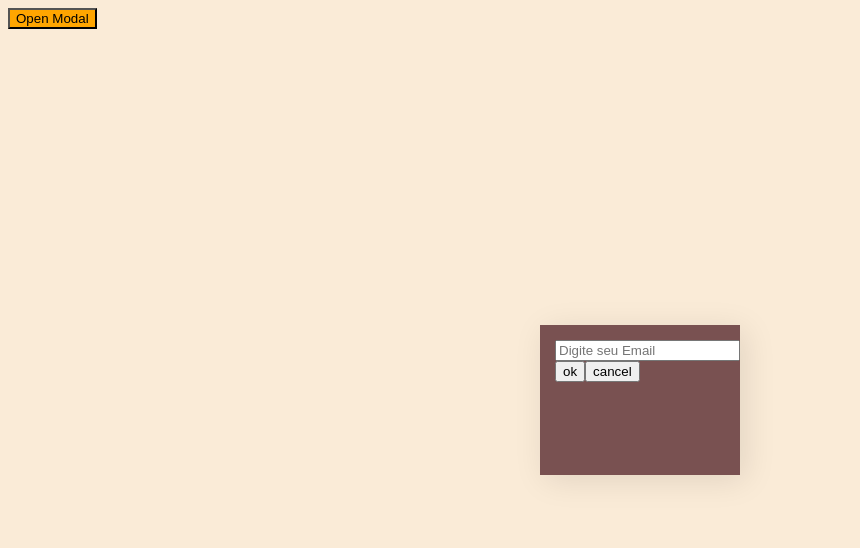
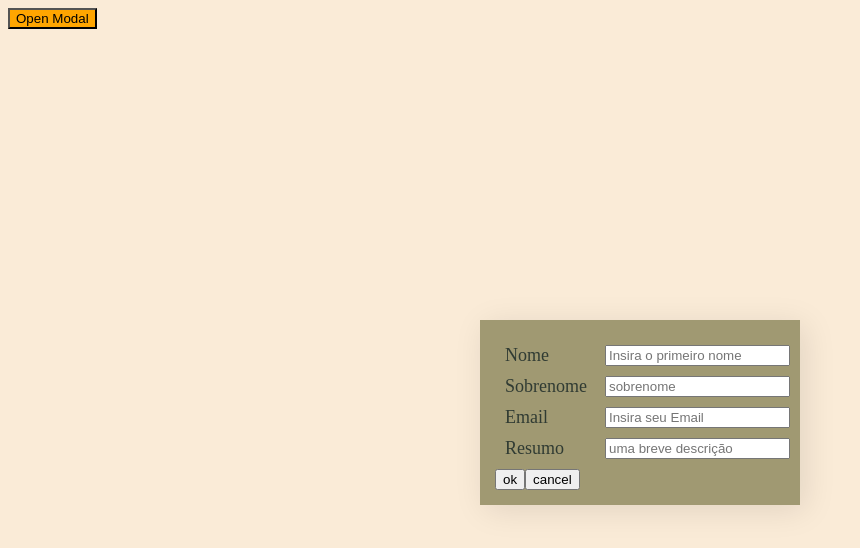
Before and after one commit to DouglasHLima/Exercises-SantanderCoders-letsCode, a plain HTML site: page modal/index.html in a window 1280 px wide. Both pictures are taken after a click on the button "Open Modal". Shown: the whole page, without its empty margins (0-860 px from the left). Drawn offline with Linux system fonts and the light colour scheme.

Commit message:
update to dinamic modal based on input objects

```diff
--- a/modal/create-modal.js
+++ b/modal/create-modal.js
@@ -1,14 +1,9 @@
 const createModal = (function() {
 
-
+    const _IS_OPEN_CLASS = '--is-open'
 
     const _modal = document.querySelector('.modal')
     const _modalForm = document.createElement('form')
-
-    const _inputModalForm = document.createElement('input')
-    _inputModalForm.setAttribute('type','email')
-    _inputModalForm.required = true
-    _inputModalForm.placeholder = 'Digite seu Email'
 
     const _btnCancel = document.createElement('button')
     _btnCancel.setAttribute('type','button')
@@ -18,18 +13,39 @@ const createModal = (function() {
     _submitButton.setAttribute('type','submit')
     _submitButton.textContent = 'ok'
 
-    _modalForm.appendChild(_inputModalForm)
-    _modalForm.appendChild(_submitButton)
-    _modalForm.appendChild(_btnCancel)
-    _modal.appendChild(_modalForm)
+    const _createElement = (objOfElement) => {
+        const div = document.createElement('div')
+        const label = document.createElement('label')
+        label.textContent = objOfElement.labelName
+        const input = document.createElement(objOfElement.element)
+        input.setAttribute('type',objOfElement.type)
+        input.setAttribute('name',objOfElement.type)
+        input.placeholder = objOfElement.placeholder
+        input.required = objOfElement.required
+        div.appendChild(label)
+        div.appendChild(input)
 
-    const _IS_OPEN_CLASS = '--is-open'
+        return div
+    }
 
-    const open = (config) => {
+    const _makeForm = (settings) => {
+        settings.map(_createElement).forEach( field => {
+            _modalForm.appendChild(field)
+        })
+        _modalForm.appendChild(_submitButton)
+        _modalForm.appendChild(_btnCancel)
+        _modal.appendChild(_modalForm)
+    }
+
+    const open = (settings,callbackfn) => {
+        _clearForm()
         _modal.classList.add(_IS_OPEN_CLASS)
-        _setButtons(config.sucess,config.faiokl)
+        _makeForm(settings)
+        _setButtons(callbackfn.sucess,callbackfn.fail)
     }
+
     const _setButtons = (successFn,cancelFn) => {
+
         _modalForm.onsubmit = (event) => {
             _executeFn(successFn)
             _defaultFormActions()
@@ -40,14 +56,22 @@ const createModal = (function() {
             _defaultFormActions()
         }
     }
+
     const _executeFn = (callbackfn) => {
-        if(callbackfn) callbackfn(_inputModalForm.value)
+        if(callbackfn) callbackfn([..._modalForm.querySelectorAll('input')]
+            .map( input => ({
+                key : input.name,
+                value : input.value
+            }))
+        )
     }
+
+
+    const _clearForm =() => _modalForm.textContent = ''
 
     const _defaultFormActions = () =>{
         _resetModalForm()
         _close()
-
     }
 
     const _close = () => _modal.classList.remove(_IS_OPEN_CLASS)
--- a/modal/index.html
+++ b/modal/index.html
@@ -5,36 +5,7 @@
     <meta http-equiv="X-UA-Compatible" content="IE=edge">
     <meta name="viewport" content="width=device-width, initial-scale=1.0">
     <title>Modal</title>
-    <style>
-        body {
-            background-color: antiquewhite;
-        }
-        .btnOpenModal{
-            background-color: orange;
-        }
-
-        .modal {
-      background: #795151;
-      box-shadow: 5px 5px 30px rgb(0 0 0 / 10%);
-      box-sizing: border-box;
-      width: 200px;
-      height: 150px;
-      opacity: 1;
-      padding: 15px;
-      position: fixed;
-      transition: .15s all ease;
-      top: calc(50% - 75px);
-      left: calc(50% - 100px);
-    }
-     .modal:not(.--is-open) {
-      opacity: 0;
-      pointer-events: none;
-      transform: scale(.6);
-    }
-
-
-
-    </style>
+    <link rel="stylesheet" href="main.css">
 </head>
 <body>
     <button name="open-modal" class="btnOpenModal">Open Modal</button>
--- a/modal/initializer.js
+++ b/modal/initializer.js
@@ -1,8 +1,15 @@
 const btnOpenModel = document.querySelector('.btnOpenModal')
 
-const settings = {
-    sucess: email => {console.log('enviando o e-mail: ',email)},
+const settings = [
+    {labelName:'Nome', element: 'input', type:'name', placeholder: 'Insira o primeiro nome', required: true},
+    {labelName:'Sobrenome', element: 'input', type:'lastname', placeholder: 'sobrenome', required: false},
+    {labelName:'Email', element: 'input', type:'email', placeholder:'Insira seu Email', required: true},
+    {labelName:'Resumo', element: 'input', type:'textarea', placeholder:'uma breve descrição', required: false}
+]
+
+const callbackfn = {
+    sucess: value => {console.log('enviando os dados: ',value)},
     fail: () => console.log('cliente cancelou')
 }
 
-btnOpenModel.onclick = function() {createModal.open(settings)}
+btnOpenModel.onclick = () => createModal.open(settings,callbackfn)
--- /dev/null
+++ b/modal/main.css
@@ -0,0 +1,42 @@
+body {
+    background-color: antiquewhite;
+}
+.btnOpenModal{
+    background-color: orange;
+}
+
+.modal {
+
+background: #a09972;
+box-shadow: 5px 5px 30px rgb(0 0 0 / 10%);
+box-sizing: border-box;
+width: 320px;
+height: auto;
+opacity: 1;
+padding: 15px;
+position: fixed;
+transition: .15s all ease;
+top: calc(50% - 80px);
+left: calc(50% - 160px);
+
+}
+.modal:not(.--is-open) {
+opacity: 0;
+pointer-events: none;
+transform: scale(.6);
+}
+
+.modal label {
+color: rgb(48, 59, 51);
+font-size: 18px;
+margin-right: 10px;
+}
+.modal div{
+margin: 10px;
+width: fit-content;
+height: fit-content;
+}
+.modal div input{
+position: absolute;
+right: 10px;
+}
```
